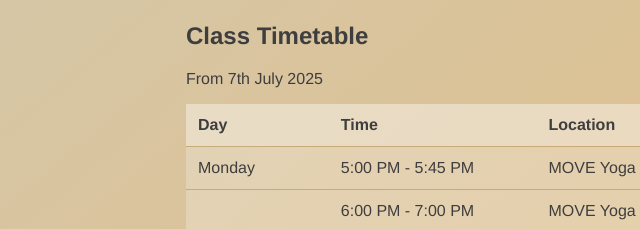
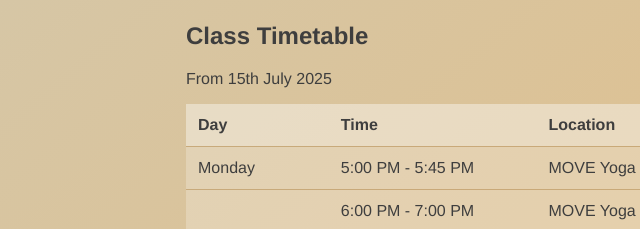
Before and after one commit to yogawithtristan/yogawithtristan.com, a plain HTML site: page index.html in a window 1280 px wide. Shown: the part 525-754 px from the top of the page, 54-694 px from the left. Drawn offline with Linux system fonts and the light colour scheme.

Commit message:
Fix commencement date

```diff
--- a/index.html
+++ b/index.html
@@ -129,7 +129,7 @@
 
     <section class="timetable">
       <h2>Class Timetable</h2>
-      <p>From 7th July 2025</p>
+      <p>From 15th July 2025</p>
       <table>
         <thead>
           <tr>
```
